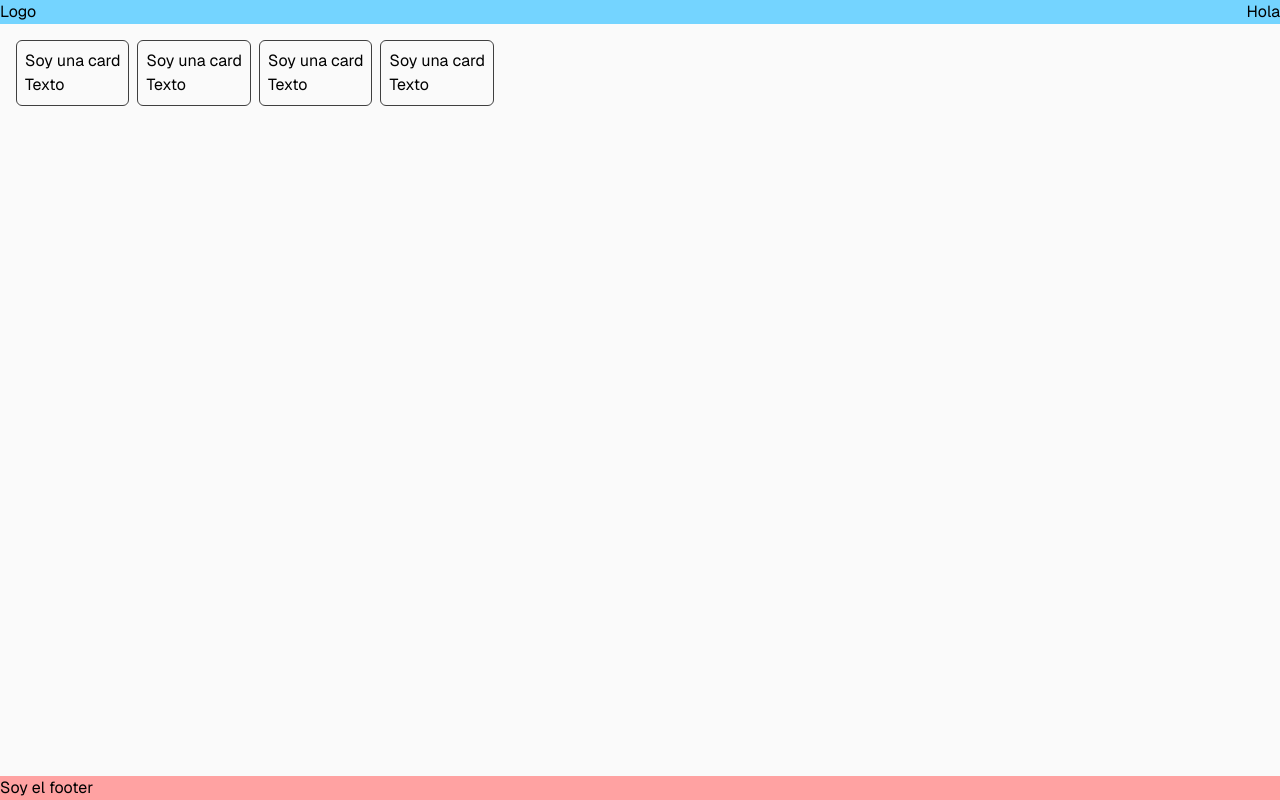
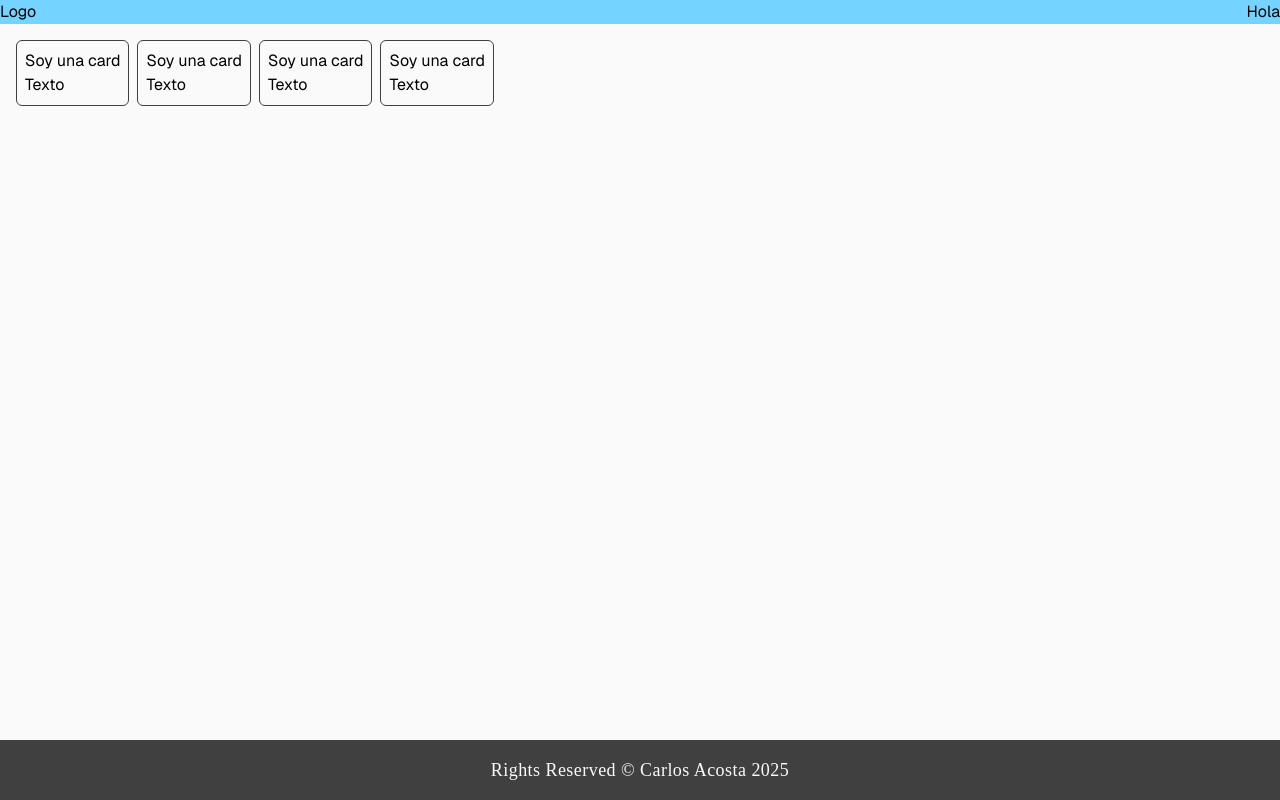
Before and after one commit to Carlosaac23/TOP-memory-card, a React (Vite) app: page / in a window 1280 px wide. Built offline with nearby package versions, Linux system fonts and the light colour scheme; a web font is replaced by a local one.

Commit message:
feat: create Footer component with important and basic information

```diff
--- a/src/components/Footer.jsx
+++ b/src/components/Footer.jsx
@@ -1,7 +1,17 @@
 export default function Footer() {
   return (
-    <footer className='mt-auto bg-red-300'>
-      <p>Soy el footer</p>
+    <footer className='font-jersey mt-auto bg-neutral-700 p-4 text-neutral-50'>
+      <p className='text-center text-lg font-light tracking-wide'>
+        Rights Reserved &copy;{' '}
+        <a
+          className='hover:underline hover:underline-offset-2'
+          href='https://portfolio-steel-kappa-78.vercel.app/'
+          target='_blank'
+        >
+          Carlos Acosta
+        </a>{' '}
+        {new Date().getFullYear()}{' '}
+      </p>
     </footer>
   );
 }
```
